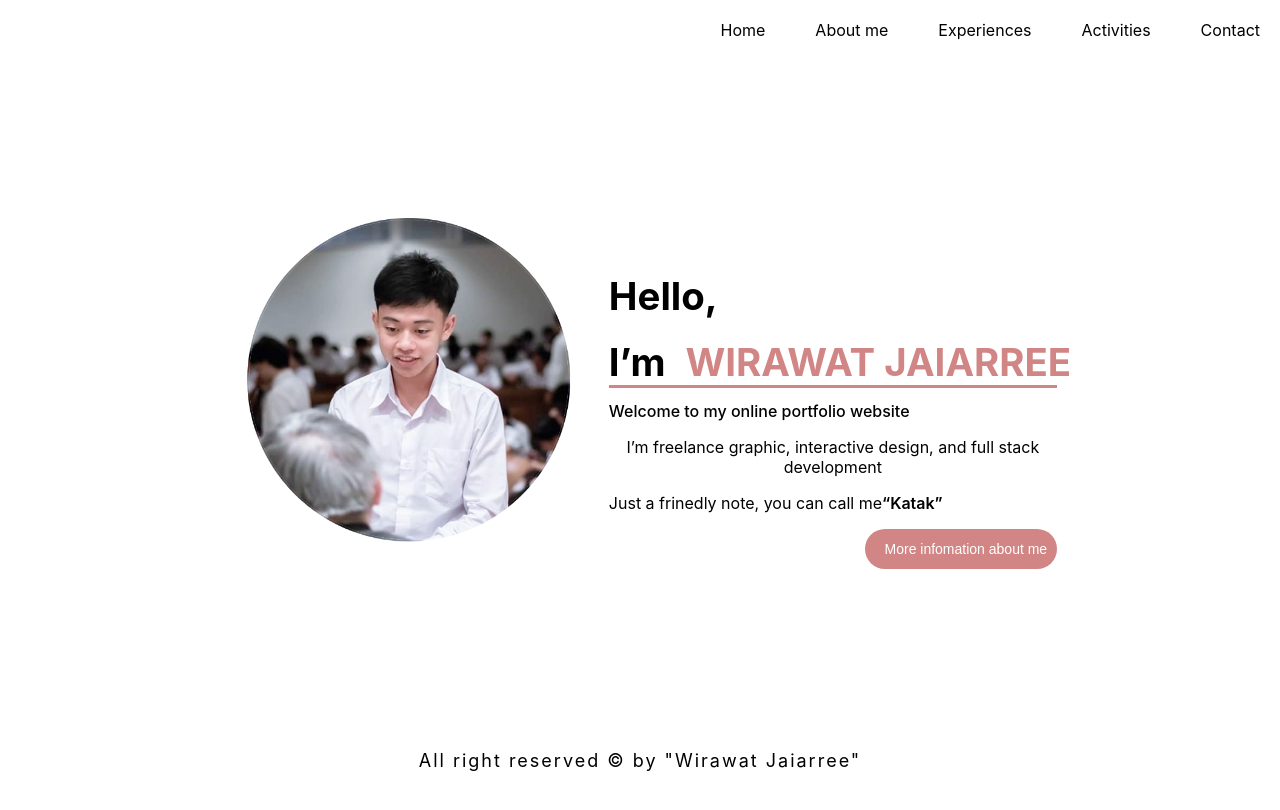
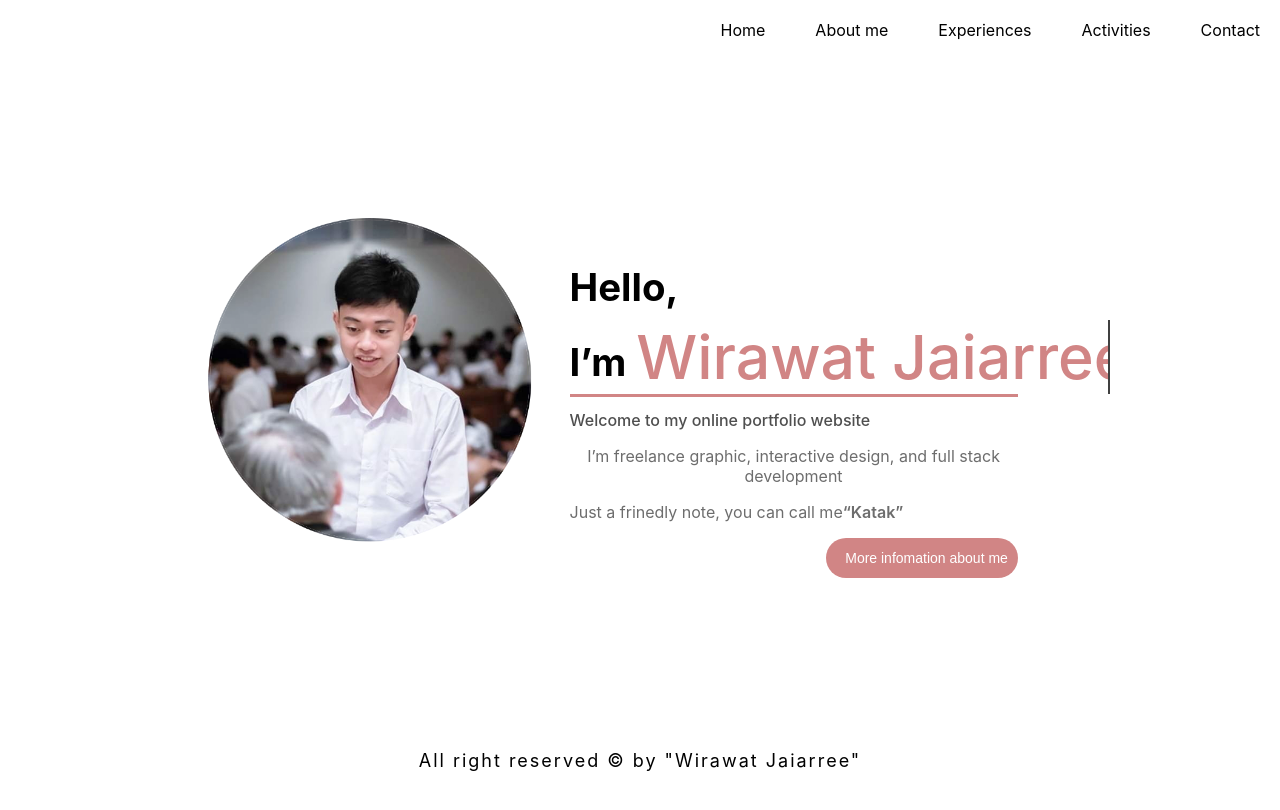
Before and after one commit to wiree65/Wiree-Porfolio, a Next.js app: page / in a window 1280 px wide. Shown: the top 810 px of the page. Built offline with nearby package versions, Linux system fonts and the light colour scheme.

Commit message:
[UPDATE] typing

```diff
--- a/component/typing.js
+++ b/component/typing.js
@@ -1,36 +1,49 @@
-import { Fragment, useEffect, useState } from "react";
-const Typing = ({ bio, speed }) => {
-  let i = 0;
-  const [text, setText] = useState("");
-  const typeWriter = () => {
-    if (i < bio.length) {
-      setText(bio.slice(0, i + 1));
-      i++;
-      setTimeout(typeWriter, speed);
-    }
-  };
-  const getCursorStyle = () => {
-    if (text.length !== bio.length) {
-      return {
-        marginLeft: "-5px",
-        width: "5px",
-        height: "15px",
-        backgroundColor: "grey",
-      };
-    } else {
-      return {};
-    }
-  };
+import { Fragment } from "react";
 
-  useEffect(() => {
-    typeWriter();
-  }, []);
+const Tying = ({}) => {
   return (
     <Fragment>
-      <p style={{ display: "flex" ,fontWeight:'500'}}>{text}</p>
-      <div style={getCursorStyle()}></div>
+      <p className="line anim-typewriter">Wirawat Jaiarree</p>
+
+      <style jsx>{`
+        .line {
+          color: "#D18585";
+          width: 2em;
+          margin: 0px;
+          border-right: 2px solid rgba(255, 255, 255, 0.75);
+          // font-size: 180%;
+          font-weight: 500;
+          // text-align: center;
+          white-space: nowrap;
+          overflow: hidden;
+          // transform: translateY(-50%);
+        }
+
+        .anim-typewriter {
+          animation: typewriter 2s steps(40) 1s 1 normal both,
+            blinkTextCursor 300ms steps(40) infinite normal;
+        }
+
+        @keyframes typewriter {
+          from {
+            width: 0;
+          }
+          to {
+            width: 7.8em;
+          }
+        }
+
+        @keyframes blinkTextCursor {
+          from {
+            border-right-color: black;
+          }
+          to {
+            border-right-color: transparent;
+          }
+        }
+      `}</style>
     </Fragment>
   );
 };
 
-export default Typing;
+export default Tying;
--- a/pages/index.js
+++ b/pages/index.js
@@ -39,7 +39,7 @@ const Home = () => {
                 className="profilePic"
                 alt="profile picture"
               ></img>
-              <div className="column-con" style={{marginTop:'-100px'}}>
+              <div className="column-con" style={{ marginTop: "-100px" }}>
                 <div>
                   <div className={` ${isMobile ? "row-con" : ""}`}>
                     <h1 className="text" style={{ margin: "0px" }}>
@@ -56,12 +56,13 @@ const Home = () => {
                         className="text"
                         style={{
                           paddingLeft: "10px",
+                          fontSize: "3.8rem",
                           color: "#D18585",
-                          margin: "20px 0px 0px 10px",
+                          margin: "10px 0px 0px 0px",
                         }}
                       >
                         {" "}
-                        WIRAWAT JAIARREE
+                        <Typing></Typing>
                       </h1>
                     </div>
                   </div>
@@ -74,21 +75,29 @@ const Home = () => {
                   }}
                 >
                   <div className="typing">
-                    <Typing
-                      bio="Welcome to my online portfolio website"
-                      speed={40}
-                    ></Typing>
+                    <p style={{ fontWeight: "500", color: "#4F4F4F" }}>
+                      Welcome to my online portfolio website
+                    </p>
                   </div>
                   <div className="typing">
-                   <p style={{margin:'0px'}}>I’m freelance graphic, interactive design, and full stack development
-                     </p>
-
+                    <p style={{ margin: "0px", color: "#6D6D6D" }}>
+                      I’m freelance graphic, interactive design, and full stack
+                      development
+                    </p>
                   </div>
                   <div className="typing">
-                   <p tyle={{margin:'0px'}}>Just a frinedly note, you can call me
-                     </p>
-                     <p style={{margin:'0px', fontWeight:'600'}}>“Katak”
-                     </p>
+                    <p style={{ color: "#6D6D6D" }}>
+                      Just a frinedly note, you can call me
+                    </p>
+                    <p
+                      style={{
+                        margin: "0px",
+                        fontWeight: "600",
+                        color: "#6D6D6D",
+                      }}
+                    >
+                      “Katak”
+                    </p>
                   </div>
 
                   <div className="containerButon">
@@ -187,7 +196,7 @@ const Home = () => {
           flex-direction: row;
         }
         .container {
-          min-height:85vh;
+          min-height: 85vh;
           display: flex;
           justify-content: center;
           align-items: center;
@@ -215,7 +224,7 @@ const Home = () => {
         }
         .typing {
           margin: 0px;
-          padding:0px;
+          padding: 0px;
           text-align: center;
           display: flex;
           justify-content: flex-start;
@@ -232,13 +241,13 @@ const Home = () => {
             opacity: 0%;
           }
           25% {
-            opacity: 40%;
+            opacity: 60%;
           }
           50% {
-            opacity: 60%;
+            opacity: 80%;
           }
           75% {
-            opacity: 80%;
+            opacity: 90%;
           }
           100% {
             opacity: 100%;
```
Also changed, not shown: pages/about.js (+5 -21 lines).
